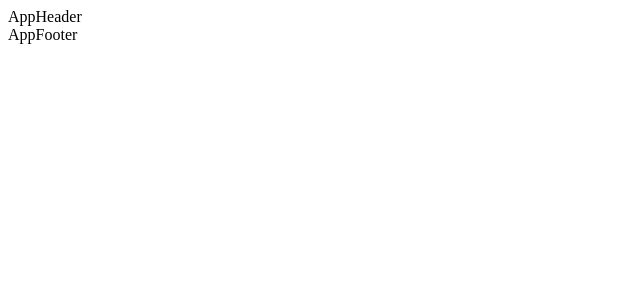
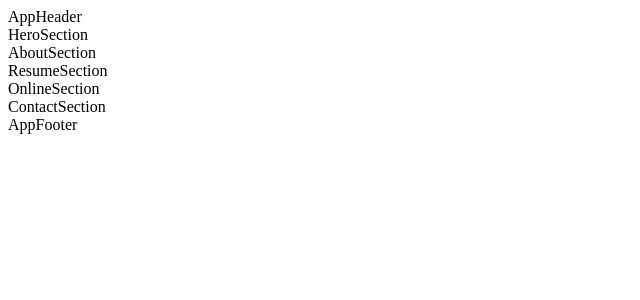
Before and after one commit to CallumWatkins/website, a Nuxt app: page / in a window 1280 px wide. Shown: the top 300 px of the page, without its empty margins (0-640 px from the left). Built offline with nearby package versions, Linux system fonts and the light colour scheme.

Commit message:
Create section components

```diff
--- /dev/null
+++ b/components/AboutSection.vue
@@ -0,0 +1,5 @@
+<template>
+  <section>
+    AboutSection
+  </section>
+</template>
--- /dev/null
+++ b/components/ContactSection.vue
@@ -0,0 +1,5 @@
+<template>
+  <section>
+    ContactSection
+  </section>
+</template>
--- /dev/null
+++ b/components/HeroSection.vue
@@ -0,0 +1,5 @@
+<template>
+  <section>
+    HeroSection
+  </section>
+</template>
--- /dev/null
+++ b/components/OnlineSection.vue
@@ -0,0 +1,5 @@
+<template>
+  <section>
+    OnlineSection
+  </section>
+</template>
--- /dev/null
+++ b/components/ResumeSection.vue
@@ -0,0 +1,5 @@
+<template>
+  <section>
+    ResumeSection
+  </section>
+</template>
--- a/pages/index.vue
+++ b/pages/index.vue
@@ -1,6 +1,9 @@
 <template>
-  <div>
-  </div>
+  <HeroSection />
+  <AboutSection />
+  <ResumeSection />
+  <OnlineSection />
+  <ContactSection />
 </template>
 
 <script setup lang="ts">
```
